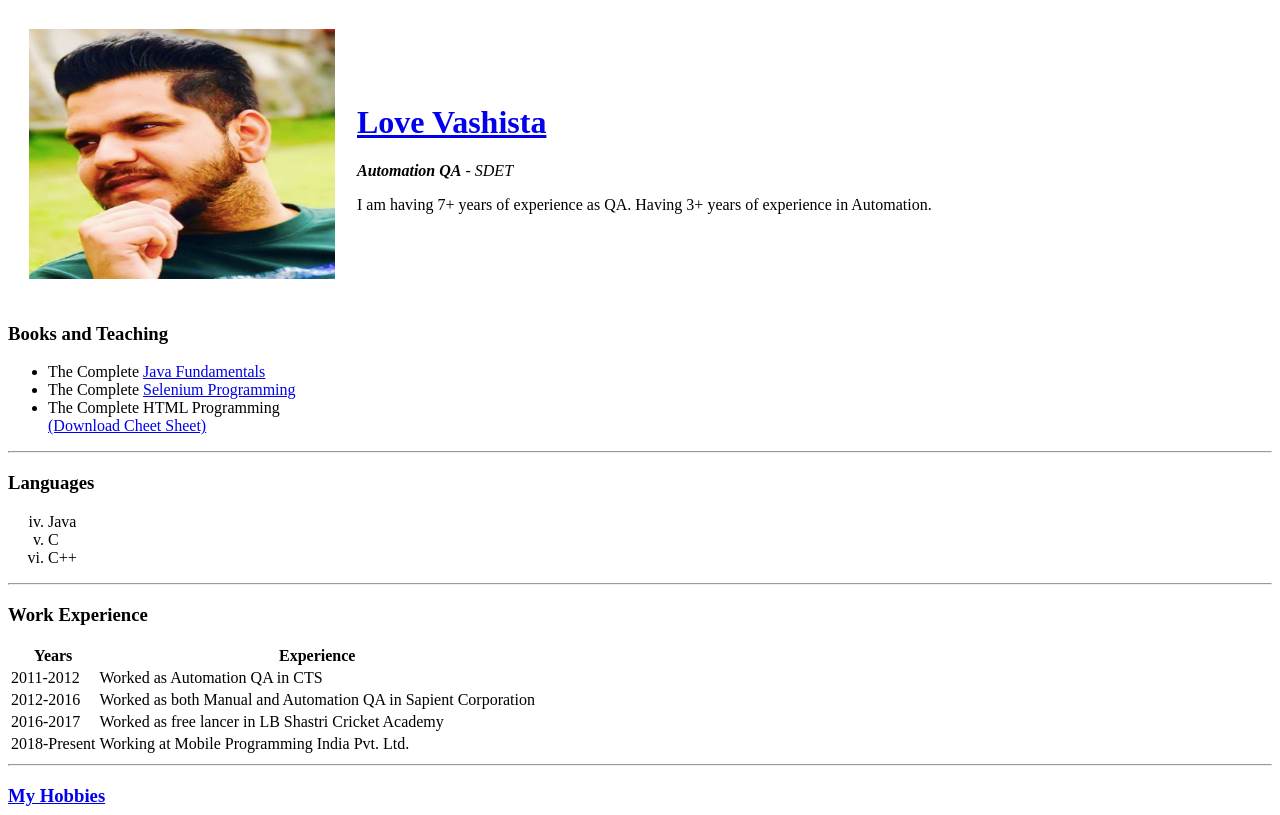
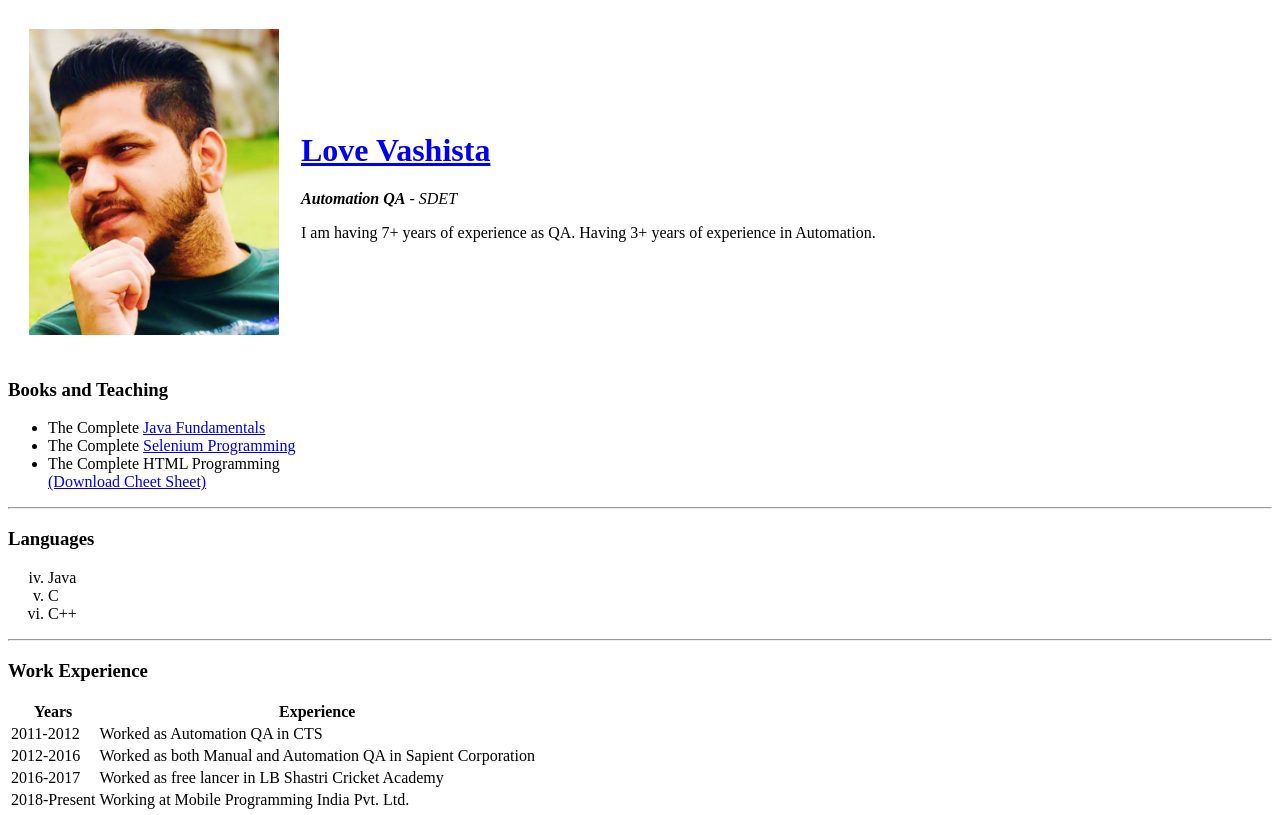
Before and after one commit to ub6q98wahrf3/cv, a plain HTML site: page index.html in a window 1280 px wide. Shown: the top 815 px of the page. Drawn offline with Linux system fonts and the light colour scheme.

Commit message:
Commit 5

```diff
--- a/index.html
+++ b/index.html
@@ -16,7 +16,7 @@
   <hr> -->
   <table cellspacing="20">
     <tr>
-      <td> <img src="images/LoveProfile.png" alt="Love From Website" height="250" width="306">
+      <td> <img src="images/LoveProfile.png" alt="Love From Website" height="306" width="250">
         <!-- OR -->
         <!-- <img src="Thor.png" alt="Love From Project Explorer"> -->
       </td>
```
